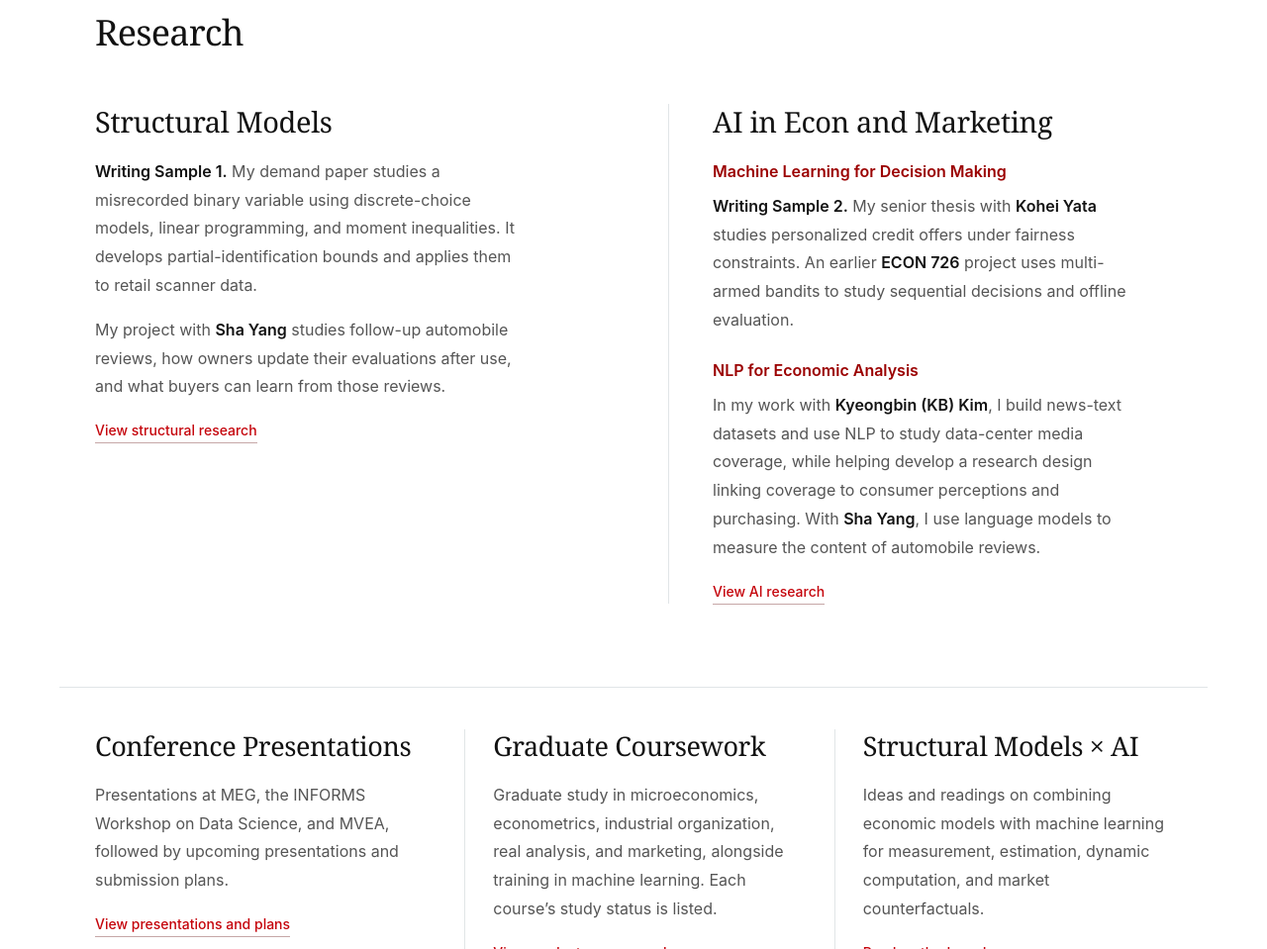
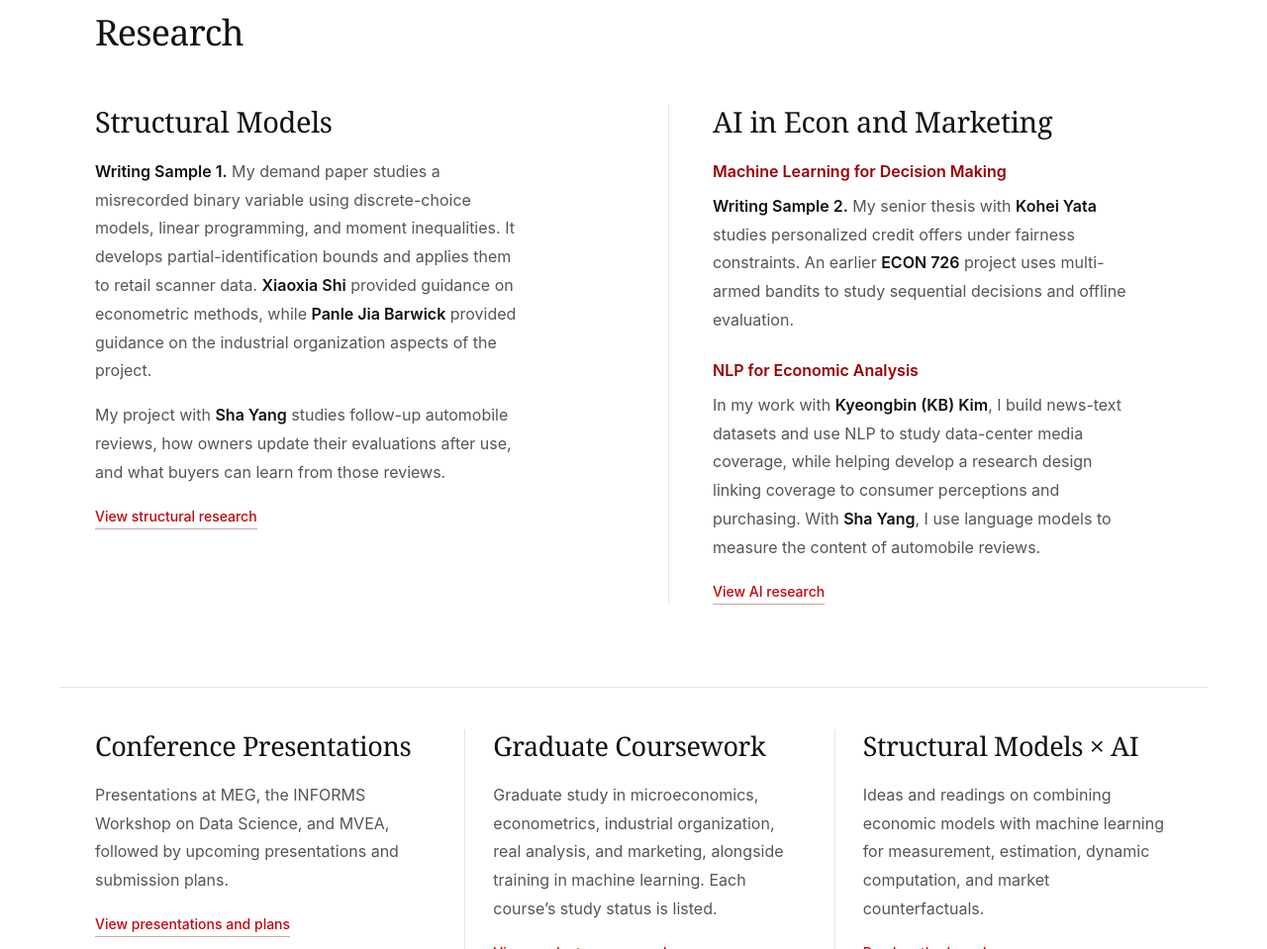
Before and after one commit to ZacharyZhangIOMKT/zacharyzhangiomkt.github.io, a plain HTML site: page index.html in a window 1280 px wide. Shown: the part 1030-1989 px from the top of the page at 99% size. Drawn offline with Linux system fonts and the light colour scheme.

Commit message:
Credit econometric and industrial organization guidance on Writing Sample 1

```diff
--- a/index.html
+++ b/index.html
@@ -19,7 +19,7 @@
 </section>
 <section class="research-overview wrap home-research" id="research" aria-labelledby="research-heading"><div class="section-heading"><p class="eyebrow">Current work</p><h2 id="research-heading">Research</h2></div>
 <div class="research-columns">
-<article><h3>Structural Models</h3><p><strong>Writing Sample 1.</strong> My demand paper studies a misrecorded binary variable using discrete-choice models, linear programming, and moment inequalities. It develops partial-identification bounds and applies them to retail scanner data.</p><p>My project with <strong>Sha Yang</strong> studies follow-up automobile reviews, how owners update their evaluations after use, and what buyers can learn from those reviews.</p><a class="text-link" href="structural.html">View structural research</a></article>
+<article><h3>Structural Models</h3><p><strong>Writing Sample 1.</strong> My demand paper studies a misrecorded binary variable using discrete-choice models, linear programming, and moment inequalities. It develops partial-identification bounds and applies them to retail scanner data. <strong>Xiaoxia Shi</strong> provided guidance on econometric methods, while <strong>Panle Jia Barwick</strong> provided guidance on the industrial organization aspects of the project.</p><p>My project with <strong>Sha Yang</strong> studies follow-up automobile reviews, how owners update their evaluations after use, and what buyers can learn from those reviews.</p><a class="text-link" href="structural.html">View structural research</a></article>
 <article><h3>AI in Econ and Marketing</h3><h4>Machine Learning for Decision Making</h4><p><strong>Writing Sample 2.</strong> My senior thesis with <strong>Kohei Yata</strong> studies personalized credit offers under fairness constraints. An earlier <strong>ECON 726</strong> project uses multi-armed bandits to study sequential decisions and offline evaluation.</p><h4>NLP for Economic Analysis</h4><p>In my work with <strong>Kyeongbin (KB) Kim</strong>, I build news-text datasets and use NLP to study data-center media coverage, while helping develop a research design linking coverage to consumer perceptions and purchasing. With <strong>Sha Yang</strong>, I use language models to measure the content of automobile reviews.</p><a class="text-link" href="ai.html">View AI research</a></article>
 </div></section>
 <section class="home-destinations wrap" aria-label="Presentations, coursework, and research ideas">
```
